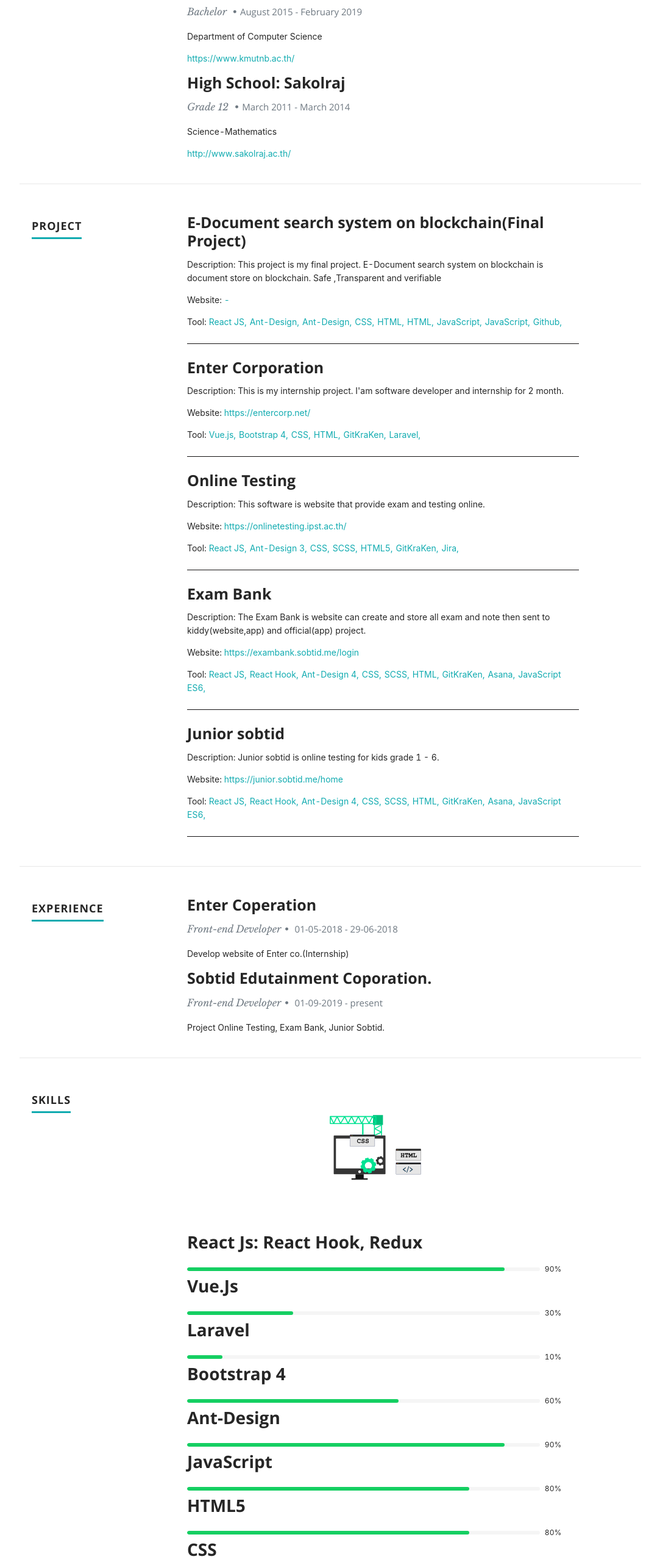
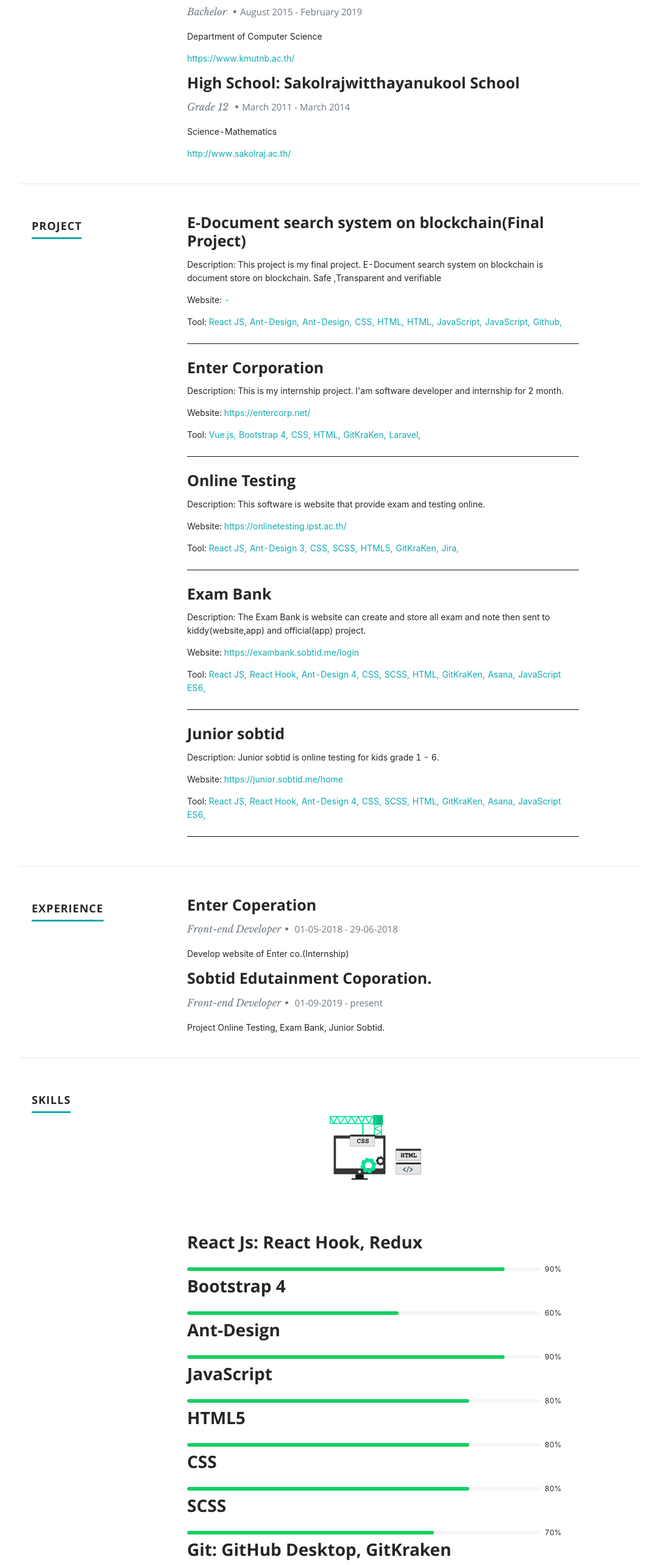
Before and after one commit to kornjiradej/resume, a React (Create React App) app: page / in a window 1280 px wide. Shown: the part 1440-4006 px from the top of the page at 61% size, without its empty margins (98-1181 px from the left). Built offline with nearby package versions, Linux system fonts and the light colour scheme.

Commit message:
fix: text school and add ability

```diff
--- a/src/Components/Resume.js
+++ b/src/Components/Resume.js
@@ -27,7 +27,7 @@ class Resume extends Component {
           "website": "https://www.kmutnb.ac.th/"
         },
         {
-          "school":"High School: Sakolraj",
+          "school":"High School: Sakolrajwitthayanukool School",
           "degree":"Grade 12",
           "graduated":"March 2011 - March 2014",
           "description":"Science-Mathematics",
@@ -331,14 +331,6 @@ class Resume extends Component {
           "percent" : "90"
         },
         {
-          "name":"Vue.Js",
-          "percent" : "30"
-        },
-        {
-          "name":"Laravel",
-          "percent" : "10"
-        },
-        {
           "name":"Bootstrap 4",
           "percent" : "60"
         },
@@ -372,7 +364,19 @@ class Resume extends Component {
         },
         {
           "name":"Jira",
-          "percent" : "40"
+          "percent" : "50"
+        },
+        {
+          "name":"Figma",
+          "percent": "80%"
+        },
+        {
+          "name":"Adobe XD",
+          "percent": "80%"
+        },
+        {
+          "name":"Zeplin",
+          "percent": "80%"
         }
       ]
     }
```
